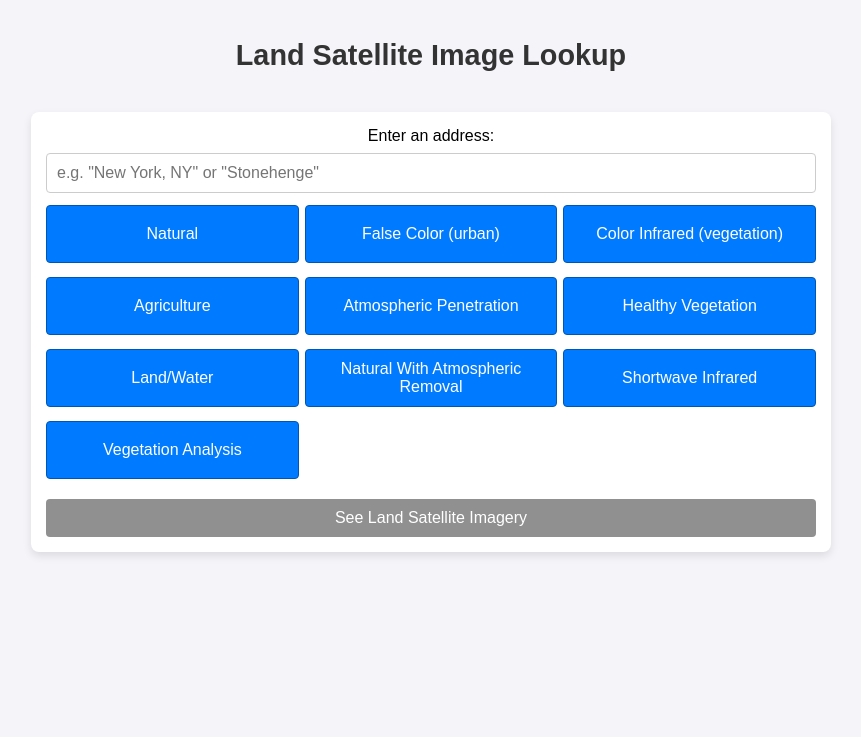
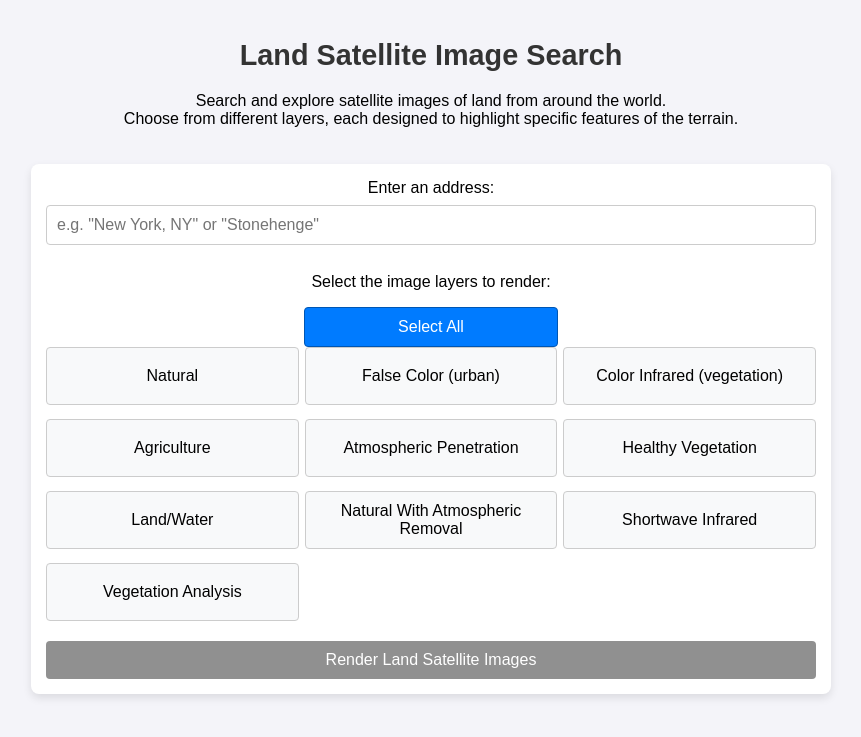
Before and after one commit to matvm1/landsat_imagery, a Flask app: page / in a window 1280 px wide. Shown: the top 737 px of the page, without its empty margins (209-1070 px from the left). Run offline with Flask 3, Linux system fonts and the light colour scheme.

Commit message:
feat(homepage): Changed site name, added Select all button to homepage that allows selection of all spectral bands

```diff
--- a/app/static/styles/search_form.css
+++ b/app/static/styles/search_form.css
@@ -85,6 +85,18 @@ button[type="submit"] {
     width: 100%;
 }
 
+button[type="toggle-all"] {
+    padding: 10px 20px;
+    min-height: 40px;
+    font-size: 1em;
+    color: #FFF;
+    background-color: #007BFF;
+    border: 1px solid #0056b3;
+    border-radius: 4px;
+    cursor: pointer;
+    width: 33%;
+}
+
 button:hover {
     background-color: #0056b3;
 }
--- a/app/templates/index.html
+++ b/app/templates/index.html
@@ -10,14 +10,29 @@
     <form action="/get_landsat_img" method="GET">
         <label for="address">Enter an address:</label>
         <input type="text" id="address" name="address" placeholder='e.g. "New York, NY" or "Stonehenge"' required>
+        <p>Select the image layers to render:</p>
+
+        <!-- Select All Button with the same class as the submit button -->
+        <button type="toggle-all" id="select-all" class="checkbox" onclick="selectAllCheckboxes()">Select All</button>
+
         <div class="checkbox-group">
             {% for band_combination_option in band_combinations.keys() %}
                 <label class="checkbox-label">
-                    <input type="checkbox" id="band_combination_option_{{ band_combination_option }}" name="band_combination_option" value="{{ band_combination_option }}" checked>
+                    <input type="checkbox" id="band_combination_option_{{ band_combination_option }}" name="band_combination_option" value="{{ band_combination_option }}">
                     <span>{{ band_combination_option }}</span>
                 </label>
             {% endfor %}
         </div>
-        <button type="submit">See Land Satellite Imagery</button>
+
+        <button type="submit" class="button-style">Render Land Satellite Images</button>
     </form>
+
+    <script>
+        function selectAllCheckboxes() {
+            const checkboxes = document.querySelectorAll('.checkbox-group input[type="checkbox"]');
+            checkboxes.forEach(checkbox => {
+                checkbox.checked = true;
+            });
+        }
+    </script>
 {% endblock %}
--- a/app/templates/layout.html
+++ b/app/templates/layout.html
@@ -3,15 +3,17 @@
 <head>
     <meta charset="UTF-8">
     <meta name="viewport" content="width=device-width, initial-scale=1.0, maximum-scale=1.0, user-scalable=no">
-    <title>Landsat Image Lookup - {% block title %}{% endblock %}</title>
+    <title>Land Satellite Image Search - {% block title %}{% endblock %}</title>
     <link rel="stylesheet" href="../static/styles/layout.css">
     {% block extra_stylesheets %}{% endblock %}
 </head>
 <body>
     <header>
         <a href="/">
-            <h1>Land Satellite Image Lookup</h1>
+            <h1>Land Satellite Image Search</h1>
         </a>
+        <p>Search and explore satellite images of land from around the world.
+        <br>Choose from different layers, each designed to highlight specific features of the terrain.</p>
     </header>
     <div class="content">
         {% block content %}{% endblock %}
```
